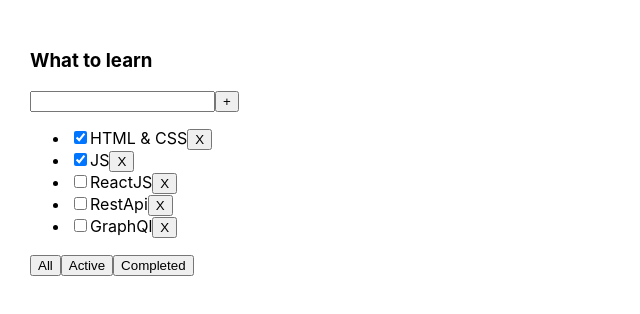
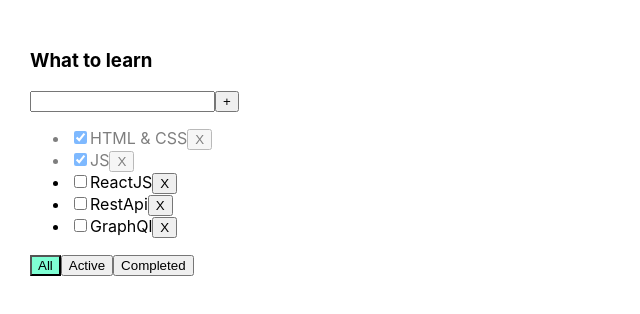
Before and after one commit to Yuri1011/TaskList, a React (Create React App) app: page / in a window 1280 px wide. Shown: the top 314 px of the page, without its empty margins (0-640 px from the left). Built offline with nearby package versions, Linux system fonts and the light colour scheme.

Commit message:
commit 3: modified file, add function changeStatus.

```diff
--- a/src/App.tsx
+++ b/src/App.tsx
@@ -43,10 +43,18 @@
         setFilter(value);
     }
 
+    function changeStatus(id: string, isDone: boolean) {
+        let task = tasks.find(t => t.id === id);
+        if (task) {
+            task.isDone = isDone;
+            setTask([...tasks]);
+        }
+    }
+
     return (
         <div className="App">
             <TodoList title={'What to learn'} tasks={tasksForTodoList} removeTask={removeTask}
-                      changeFilter={changeFilter} addTask={addTask}/>
+                      changeFilter={changeFilter} addTask={addTask} filter={filter} changeTaskStatus={changeStatus}/>
         </div>
     );
 }
--- a/src/TodoList.tsx
+++ b/src/TodoList.tsx
@@ -1,5 +1,6 @@
 import React, {ChangeEvent, KeyboardEvent, useState} from "react";
 import {FilterValuesType} from "./App";
+
 
 type TaskType = {
     id: string
@@ -12,21 +13,25 @@
     removeTask: (taskId: string) => void
     changeFilter: (value: FilterValuesType) => void
     addTask: (title: string) => void
+    filter: string
+    changeTaskStatus: (id: string, isDone: boolean) => void
 }
 
 export function TodoList(props: PropsTypeTodoList) {
 
     let [title, setTitle] = useState('');
+    let [error, setError] = useState<string | null>(null)
+    const addTask = () => {
+        if (title.trim() !== '') {
+            props.addTask(title);
+            setTitle('');
+        } else {
+            setError('Title is required');
+        }
+    }
 
-    const addTask = () => {
-        props.addTask(title);
-        setTitle('');
-    }
-    const onChangeHandler = (e: ChangeEvent<HTMLInputElement>) => {
-        setTitle(e.currentTarget.value);
-    }
     const onKeyPressHandler = (e: KeyboardEvent<HTMLInputElement>) => {
-
+        setError(null)
         if (e.key === 'Enter') {
             addTask();
         }
@@ -34,24 +39,30 @@
     const onClickAllHandler = () => props.changeFilter('all')
     const onClickCompletedHandler = () => props.changeFilter('active')
     const onClickActiveHandler = () => props.changeFilter('completed')
-
+    const onChangeHandler = (e: ChangeEvent<HTMLInputElement>) => {
+        setTitle(e.currentTarget.value);
+    }
     return (
         <div>
             <h3>{props.title}</h3>
             <div>
-                <input value={title} onChange={onChangeHandler}
-                       onKeyPress={onKeyPressHandler}/>
+                <input value={title}
+                       onKeyPress={onKeyPressHandler} onChange={onChangeHandler}/>
                 <button onClick={addTask}>+</button>
+                {error && <div className='error-message'>{error}</div>}
             </div>
             <ul>
                 {
-                    props.tasks.map((task) => {
-                            const onClickRemoveTaskHandler = () => props.removeTask(task.id);
-
+                    props.tasks.map((t) => {
+                            const onClickRemoveTaskHandler = () => props.removeTask(t.id);
+                            const onChangeHandler = (e: ChangeEvent<HTMLInputElement>) => {
+                                let newIsDoneValue = e.currentTarget.checked;
+                                props.changeTaskStatus(t.id, newIsDoneValue);
+                            }
                             return (
-                                <li key={task.id}>
-                                    <input type="checkbox" checked={task.isDone}/>
-                                    <span>{task.title}</span>
+                                <li key={t.id} className={t.isDone ? 'is-done' : ''}>
+                                    <input type="checkbox" checked={t.isDone} onChange={onChangeHandler}/>
+                                    <span>{t.title}</span>
                                     <button onClick={onClickRemoveTaskHandler}>X</button>
                                 </li>
                             )
@@ -61,9 +72,15 @@
             </ul>
 
             <div>
-                <button onClick={onClickAllHandler}>All</button>
-                <button onClick={onClickCompletedHandler}>Active</button>
-                <button onClick={onClickActiveHandler}>Completed</button>
+                <button className={props.filter === 'all' ? 'active-filter' : ''}
+                        onClick={onClickAllHandler}>All
+                </button>
+                <button className={props.filter === 'active' ? 'active-filter' : ''}
+                        onClick={onClickCompletedHandler}>Active
+                </button>
+                <button className={props.filter === 'completed' ? 'active-filter' : ''}
+                        onClick={onClickActiveHandler}>Completed
+                </button>
             </div>
         </div>
     )
```
